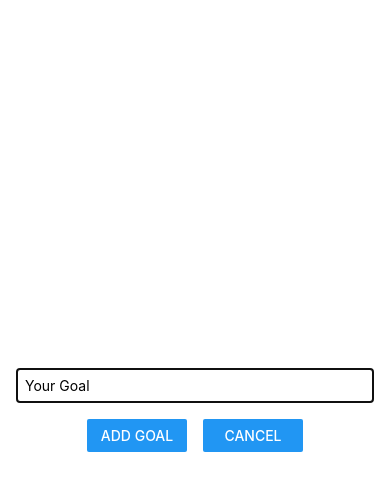
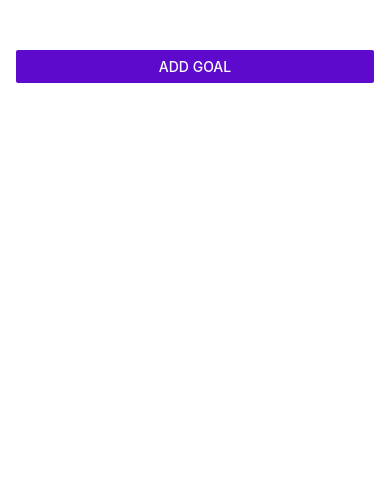
Before and after one commit to mcneiljv/ReactNativeTestApp, a React Native app: screen / in a window 390 px wide. Shown: the top 490 px of the page. Built offline with nearby package versions, Linux system fonts and the light colour scheme.

Commit message:
Add showModalHandler and Button

```diff
--- a/App.js
+++ b/App.js
@@ -1,9 +1,14 @@
 import { useState } from 'react';
-import { FlatList, StyleSheet, View } from 'react-native';
+import { Button, FlatList, StyleSheet, View } from 'react-native';
 import { GoalInput, GoalItem } from './components';
 
 export default function App() {
+  const [showModal, setShowModal] = useState(false);
   const [goalsList, setGoalsList] = useState([]);
+
+  function showModalHandler() {
+    setShowModal(true);
+  }
 
   function addGoalHandler(enteredGoalText) {
     setGoalsList((currentGoals) => [
@@ -20,7 +25,8 @@ export default function App() {
 
   return (
     <View style={styles.appContainer}>
-      <GoalInput onAddGoal={addGoalHandler} />
+      <Button title='Add Goal' color='#5e0acc' onPress={showModalHandler} />
+      <GoalInput onAddGoal={addGoalHandler} visible={showModal} />
       <View style={styles.goalsContainer}>
         <FlatList
           data={goalsList}
```
